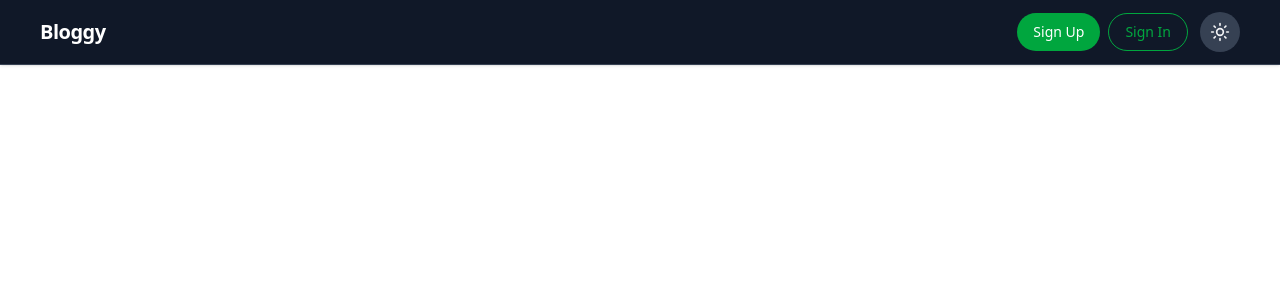
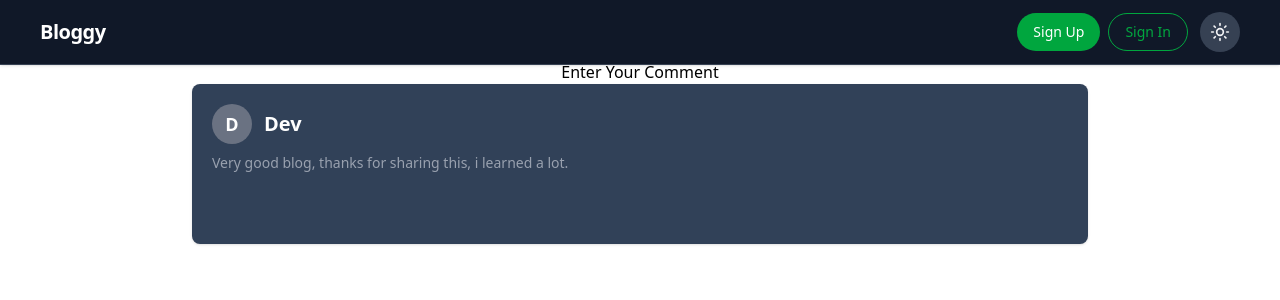
Before and after one commit to Divyanshucod/bloggy, a React (Vite) app in the folder frontend/: page /comment in a window 1280 px wide. Shown: the top 300 px of the page. Built offline with nearby package versions, Linux system fonts and the light colour scheme.

Commit message:
added comment/reaction updation creation

```diff
--- a/frontend/src/App.tsx
+++ b/frontend/src/App.tsx
@@ -12,6 +12,8 @@ import { ThemeProvider } from "./components/ThemeProvider";
 import { Home } from "./pages/Home";
 import { Protector } from "./components/Protector";
 import { ToastContainer } from "react-toastify";
+import { CommentCard } from "./components/CommentCard";
+import { CommentSection } from "./components/CommentSection";
 
 
 function App() {
@@ -34,9 +36,10 @@ function App() {
         <Route path="/blogs" element={<Protector>
          <Blogs /></Protector>} />
         <Route path="/blog/create" element={
-          <Protector><BlogCreate />
-          </Protector>} />
+          <BlogCreate />
+          } />
         <Route path="/" element={<Protector><Home/></Protector>}/>
+        <Route path="/comment" element={<CommentSection/>}/>
       </Routes>
       <ToastContainer
         position="top-right"
--- /dev/null
+++ b/frontend/src/components/CommentCard.tsx
@@ -0,0 +1,15 @@
+export const CommentCard = ()=>{
+    return  <div className="w-full min-h-40 bg-white dark:bg-slate-700 rounded-lg shadow-sm p-5  border-gray-200 dark:border-gray-700">
+    <div className="flex items-center gap-3 mb-2">
+      <div className="w-10 h-10 flex items-center justify-center rounded-full bg-gray-500 text-white font-bold text-lg">
+        D
+      </div>
+      <div className="text-gray-900 dark:text-white font-semibold text-xl">
+        Dev
+      </div>
+    </div>
+    <p className="text-gray-600 dark:text-gray-400 text-sm leading-relaxed">
+      Very good blog, thanks for sharing this, i learned a lot.
+    </p>
+  </div>
+}
--- /dev/null
+++ b/frontend/src/components/CommentSection.tsx
@@ -0,0 +1,12 @@
+import { CommentCard } from "./CommentCard"
+
+export const CommentSection = ()=>{
+   return <div className="pt-15 w-screen flex flex-col items-center">
+        <div className="w-[70%] flex items-center flex-col">
+        <div>Enter Your Comment</div>
+        <div className="w-full flex justify-center items-center">
+            <CommentCard/>
+        </div>
+        </div>
+    </div>
+}
--- a/frontend/src/components/Editor/ToolBar.tsx
+++ b/frontend/src/components/Editor/ToolBar.tsx
@@ -56,6 +56,8 @@ export const ToolBar = () => {
   }
   const handlePublish = async()=>{
     try {
+      console.log(BlogToCreate);
+
       const val = checkBlog(BlogToCreate)
       if(val.length === 0){
         toast.error("Blog can't be empty!");
```
